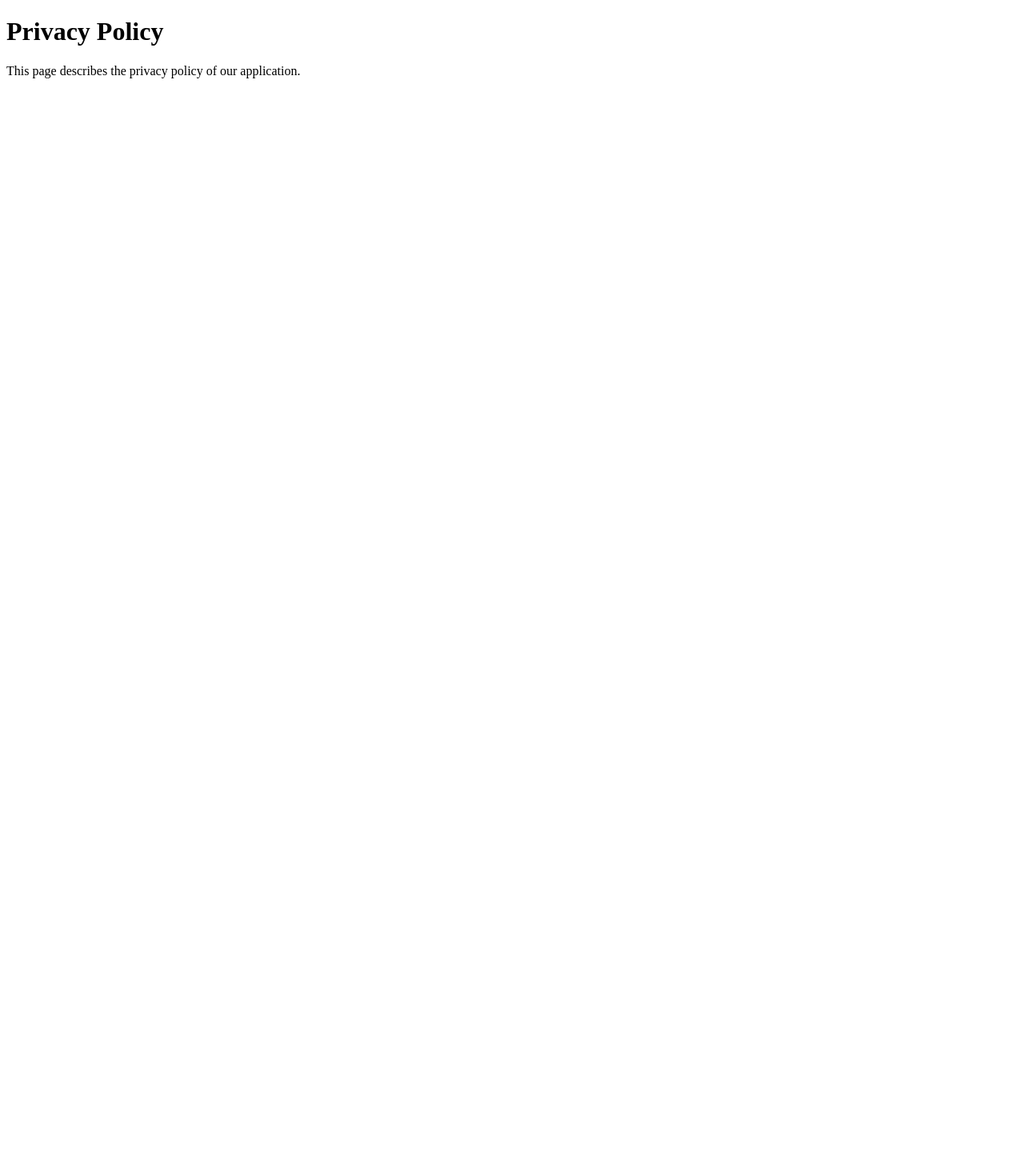
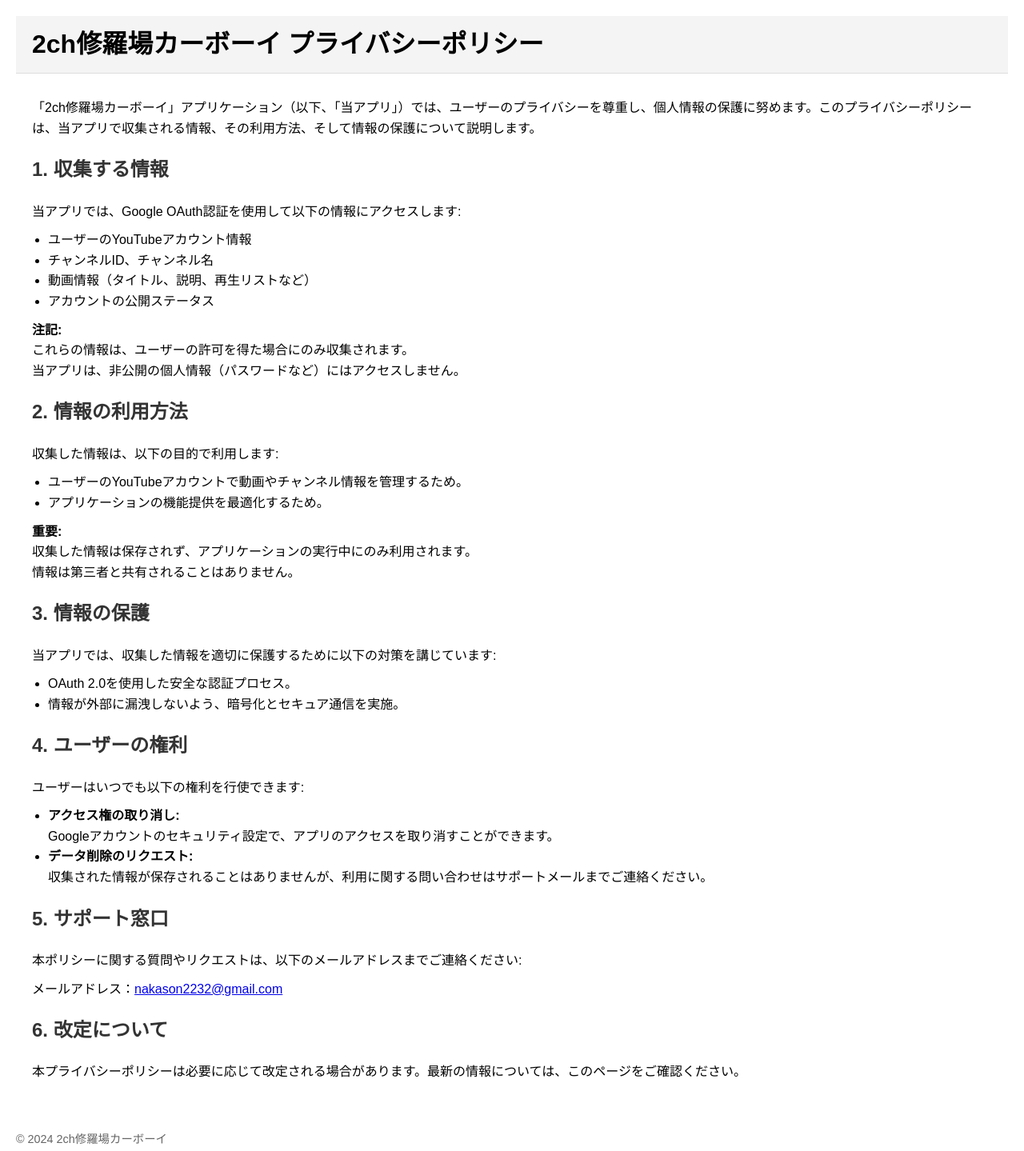
Before and after one commit to micsonson/2chcowboy-privacy-policy, a plain HTML site: page index.html in a window 1280 px wide. Shown: the whole page at 80% size. Before the commit the page ends 800 px from the top, so only its background shows below. Drawn offline with Linux system fonts and the light colour scheme.

Commit message:
「2ch修羅場カーボーイ」プライバシーポリシー

```diff
--- a/index.html
+++ b/index.html
@@ -1,12 +1,98 @@
 <!DOCTYPE html>
-<html lang="en">
+<html lang="ja">
 <head>
     <meta charset="UTF-8">
     <meta name="viewport" content="width=device-width, initial-scale=1.0">
-    <title>Privacy Policy</title>
+    <title>2ch修羅場カーボーイ プライバシーポリシー</title>
+    <style>
+        body {
+            font-family: Arial, sans-serif;
+            line-height: 1.6;
+            margin: 20px;
+            padding: 0;
+        }
+        header {
+            background-color: #f4f4f4;
+            padding: 10px 20px;
+            border-bottom: 1px solid #ddd;
+        }
+        header h1 {
+            margin: 0;
+        }
+        main {
+            padding: 20px;
+        }
+        h2 {
+            color: #333;
+            margin-top: 20px;
+        }
+        p, ul {
+            margin: 10px 0;
+        }
+        ul {
+            padding-left: 20px;
+        }
+        footer {
+            margin-top: 30px;
+            font-size: 0.9em;
+            color: #666;
+        }
+    </style>
 </head>
 <body>
-    <h1>Privacy Policy</h1>
-    <p>This page describes the privacy policy of our application.</p>
+    <header>
+        <h1>2ch修羅場カーボーイ プライバシーポリシー</h1>
+    </header>
+    <main>
+        <p>「2ch修羅場カーボーイ」アプリケーション（以下、「当アプリ」）では、ユーザーのプライバシーを尊重し、個人情報の保護に努めます。このプライバシーポリシーは、当アプリで収集される情報、その利用方法、そして情報の保護について説明します。</p>
+
+        <h2>1. 収集する情報</h2>
+        <p>当アプリでは、Google OAuth認証を使用して以下の情報にアクセスします:</p>
+        <ul>
+            <li>ユーザーのYouTubeアカウント情報</li>
+            <li>チャンネルID、チャンネル名</li>
+            <li>動画情報（タイトル、説明、再生リストなど）</li>
+            <li>アカウントの公開ステータス</li>
+        </ul>
+        <p><strong>注記:</strong><br>
+        これらの情報は、ユーザーの許可を得た場合にのみ収集されます。<br>
+        当アプリは、非公開の個人情報（パスワードなど）にはアクセスしません。</p>
+
+        <h2>2. 情報の利用方法</h2>
+        <p>収集した情報は、以下の目的で利用します:</p>
+        <ul>
+            <li>ユーザーのYouTubeアカウントで動画やチャンネル情報を管理するため。</li>
+            <li>アプリケーションの機能提供を最適化するため。</li>
+        </ul>
+        <p><strong>重要:</strong><br>
+        収集した情報は保存されず、アプリケーションの実行中にのみ利用されます。<br>
+        情報は第三者と共有されることはありません。</p>
+
+        <h2>3. 情報の保護</h2>
+        <p>当アプリでは、収集した情報を適切に保護するために以下の対策を講じています:</p>
+        <ul>
+            <li>OAuth 2.0を使用した安全な認証プロセス。</li>
+            <li>情報が外部に漏洩しないよう、暗号化とセキュア通信を実施。</li>
+        </ul>
+
+        <h2>4. ユーザーの権利</h2>
+        <p>ユーザーはいつでも以下の権利を行使できます:</p>
+        <ul>
+            <li><strong>アクセス権の取り消し:</strong><br>
+            Googleアカウントのセキュリティ設定で、アプリのアクセスを取り消すことができます。</li>
+            <li><strong>データ削除のリクエスト:</strong><br>
+            収集された情報が保存されることはありませんが、利用に関する問い合わせはサポートメールまでご連絡ください。</li>
+        </ul>
+
+        <h2>5. サポート窓口</h2>
+        <p>本ポリシーに関する質問やリクエストは、以下のメールアドレスまでご連絡ください:</p>
+        <p>メールアドレス：<a href="mailto:nakason2232@gmail.com">nakason2232@gmail.com</a></p>
+
+        <h2>6. 改定について</h2>
+        <p>本プライバシーポリシーは必要に応じて改定される場合があります。最新の情報については、このページをご確認ください。</p>
+    </main>
+    <footer>
+        &copy; 2024 2ch修羅場カーボーイ
+    </footer>
 </body>
 </html>
```
